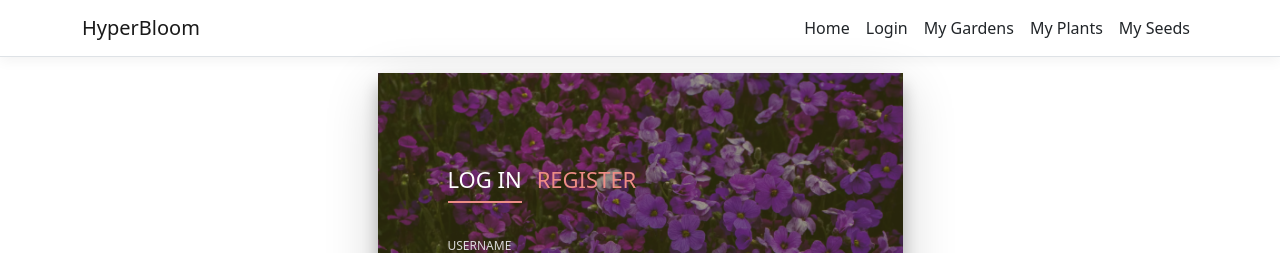
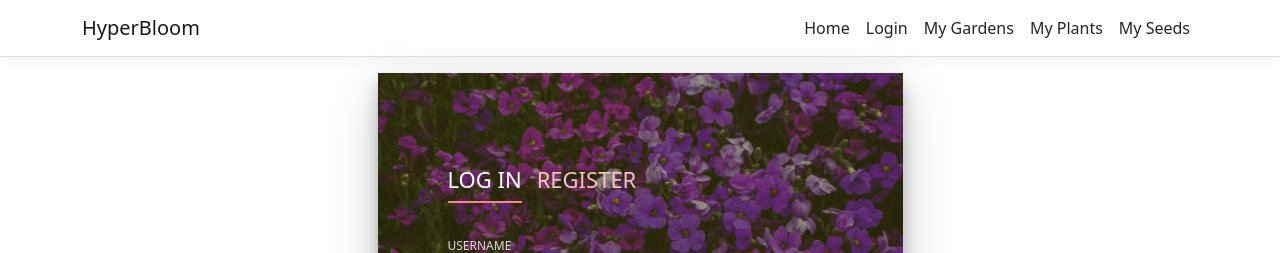
Before and after one commit to rBabett/hyperbloom, an Angular app in the folder HyperBloom/ClientApp/: page /login in a window 1280 px wide. Shown: the top 253 px of the page. Built offline with nearby package versions, Linux system fonts and the light colour scheme.

Commit message:
change login/register tab color when unchecked

```diff
--- a/HyperBloom/ClientApp/src/app/login-page/login-page.component.css
+++ b/HyperBloom/ClientApp/src/app/login-page/login-page.component.css
@@ -44,7 +44,7 @@ a{color:inherit;text-decoration:none}
 }
 
 .tab{
-  color: #ED8C85;
+  color: #f5c4c1;
 }
 
 .login-html .tab,
```
